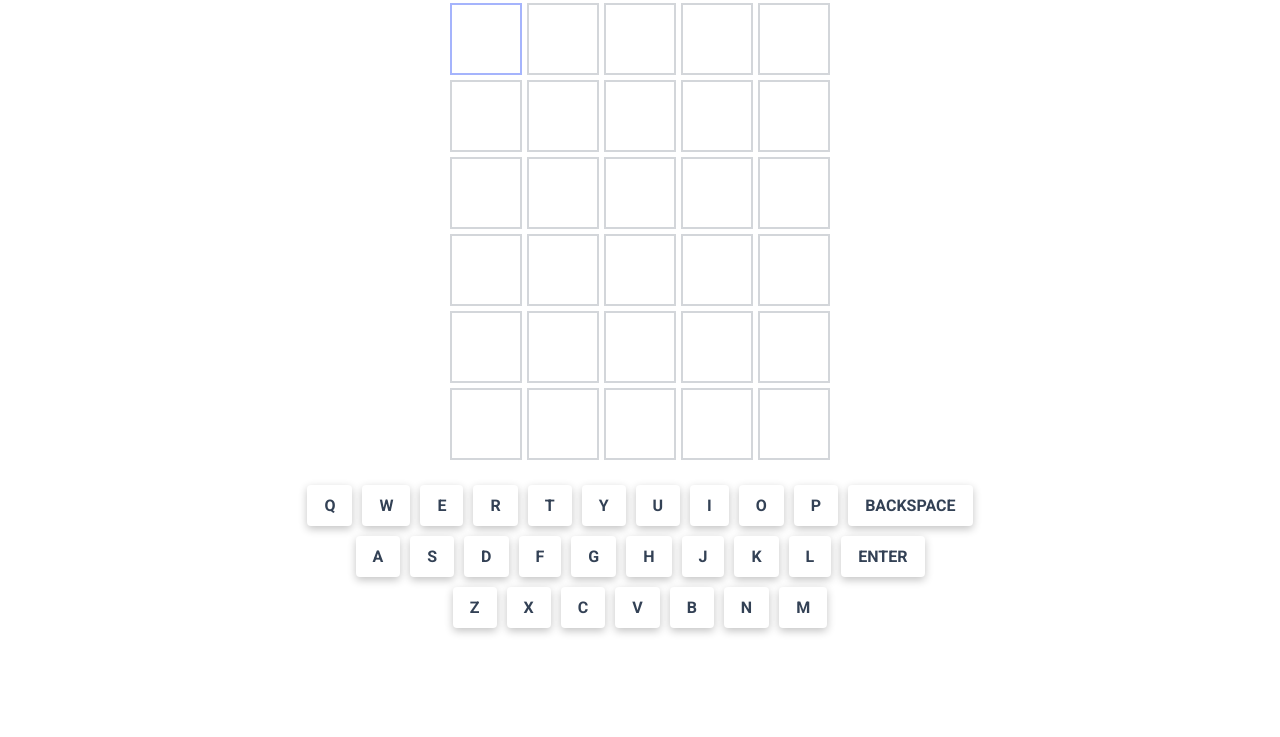
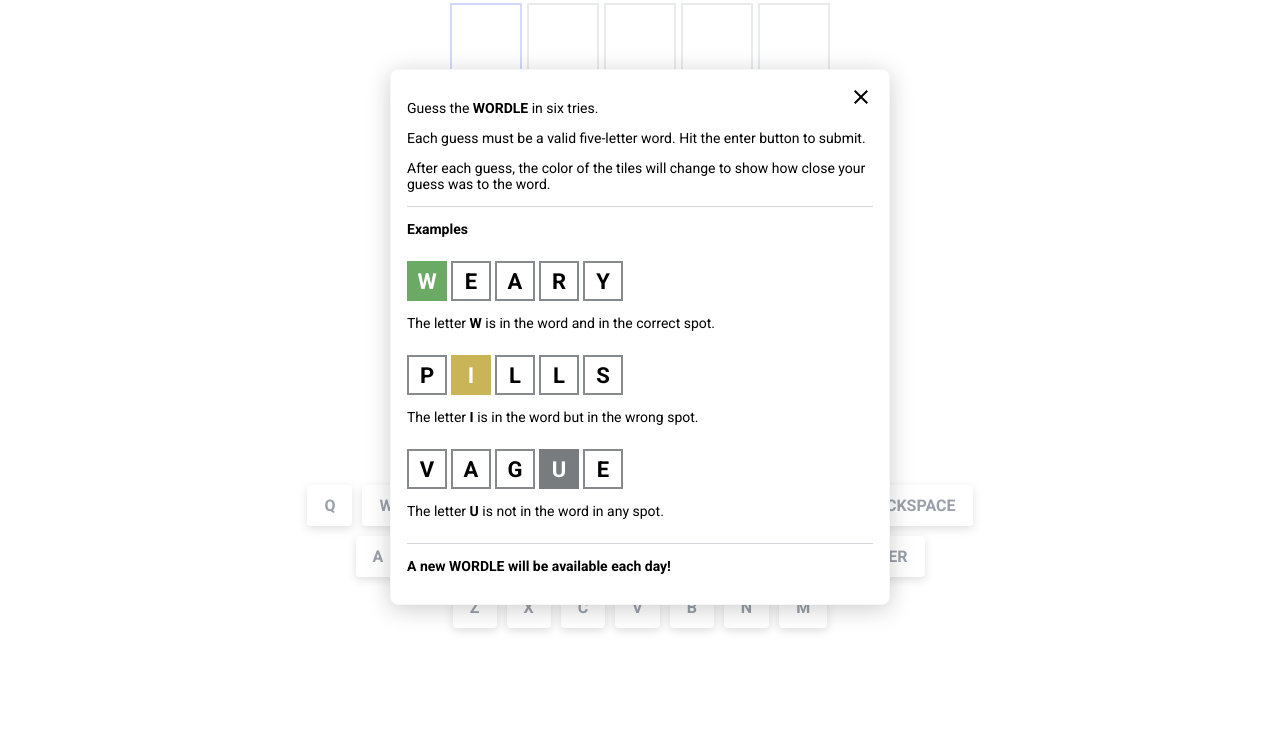
Before and after one commit to rfce/wordle-clone, a plain HTML site: page index.html in a window 1280 px wide. Shown: the part 63-800 px from the top of the page. Drawn offline with Linux system fonts and the light colour scheme.

Commit message:
Added welcome screen

```diff
--- a/index.html
+++ b/index.html
@@ -36,6 +36,56 @@
         <div id="message"></div>
         <div class="grid"></div>
         <div class="keyboard"></div>
+        <div class="instructions-container">
+            <div class="instructions">
+                <p>Guess the <strong>WORDLE</strong> in six tries.</p>
+                <p>Each guess must be a valid five-letter word. Hit the enter button to submit.</p>
+                <p>After each guess, the color of the tiles will change to show how close your guess was to the word.</p>
+                <div class="close-icon">
+                    <svg xmlns="http://www.w3.org/2000/svg" height="24" viewBox="0 0 24 24" width="24">
+                        <path fill="black" d="M19 6.41L17.59 5 12 10.59 6.41 5 5 6.41 10.59 12 5 17.59 6.41 19 12 13.41 17.59 19 19 17.59 13.41 12z"></path>
+                    </svg>
+                </div>
+                <div class="examples">
+                    <p>
+                        <strong>Examples</strong>
+                        <div class="example">
+                            <div class="example-row">
+                                <div class="example-correct">W</div>
+                                <div>E</div>
+                                <div>A</div>
+                                <div>R</div>
+                                <div>Y</div>
+                            </div>
+                            <p>The letter <strong>W</strong> is in the word and in the correct spot.</p>
+                        </div>
+                        <div class="example">
+                            <div class="example-row">
+                                <div>P</div>
+                                <div class="example-present">I</div>
+                                <div>L</div>
+                                <div>L</div>
+                                <div>S</div>
+                            </div>
+                            <p>The letter <strong>I</strong> is in the word but in the wrong spot.</p>
+                        </div>
+                        <div class="example">
+                            <div class="example-row">
+                                <div>V</div>
+                                <div>A</div>
+                                <div>G</div>
+                                <div class="example-absent">U</div>
+                                <div>E</div>
+                            </div>
+                            <p>The letter <strong>U</strong> is not in the word in any spot.</p>
+                        </div>
+                    </p>
+                </div>
+                <p>
+                    <strong>A new WORDLE will be available each day!</strong>
+                </p>
+            </div>
+        </div>
     </div>
     <script src="script.js"></script>
 </body>
--- a/script.js
+++ b/script.js
@@ -18,7 +18,7 @@
 
 let current_row = 0, current_grid = 0, game_over = false
 
-let pause_game = false
+let pause_game = true
 
 let guess
 
@@ -215,3 +215,11 @@
         }, 200)
     }
 })
+
+const welcome_screen = document.querySelector('.instructions-container')
+
+// Hide instructions and start game
+welcome_screen.addEventListener('click', () => {
+    pause_game = false
+    welcome_screen.style.display = 'none'
+})
--- a/wordle.css
+++ b/wordle.css
@@ -190,6 +190,92 @@
     background-color: var(--color-correct) !important;
 }
 
+.instructions-container {
+    position: absolute;
+    top: 0px;
+    left: 0px;
+    background-color: rgba(255, 255, 255, 0.5);
+    width: 100vw;
+    height: 100vh;
+    display: flex;
+    justify-content: center;
+    align-items: center;
+}
+
+.instructions {
+    position: relative;
+    padding: 16px;
+    font-size: 14px;
+    border-radius: 8px;
+    border: 1px solid rgb(246, 247, 248);
+    background-color: white;
+    box-shadow: 0 4px 23px 0 rgb(0 0 0 / 20%);
+    max-width: 500px;
+    max-height: 90%;
+    box-sizing: border-box;
+    overflow-y: auto;
+}
+
+.instructions .close-icon {
+    position: absolute;
+    top: 15px;
+    right: 40px;
+    user-select: none;
+    cursor: pointer;
+}
+
+.close-icon svg {
+    position: fixed;
+}
+
+.instructions .examples {
+    border-top: 1px solid rgb(211, 214, 218);
+    border-bottom: 1px solid rgb(211, 214, 218);
+}
+
+.examples .example {
+    margin: 24px 0px;
+}
+
+.example-row {
+    display: flex;
+    gap: 4px;
+}
+
+.example-row > div {
+    width: 40px;
+    height: 40px;
+    font-size: calc(10px + 1.5vh);
+    font-weight: 700;
+    display: flex;
+    justify-content: center;
+    align-items: center;
+    border: 2px solid rgb(135, 138, 140);
+    box-sizing: border-box;
+    user-select: none;
+}
+
+.example-row .example-correct {
+    color: white;
+    border-color: var(--color-correct);
+    background-color: var(--color-correct);
+    animation: 500ms flip ease-in;
+}
+
+.example-row .example-present {
+    color: white;
+    border-color: var(--color-present);
+    background-color: var(--color-present);
+    animation: 500ms flip ease-in;
+}
+
+.example-row .example-absent {
+    color: white;
+    border-color: var(--color-absent);
+    background-color: var(--color-absent);
+    animation: 500ms flip ease-in;
+}
+
 @keyframes pop {
     from {
       transform: scale(0.8);
```
